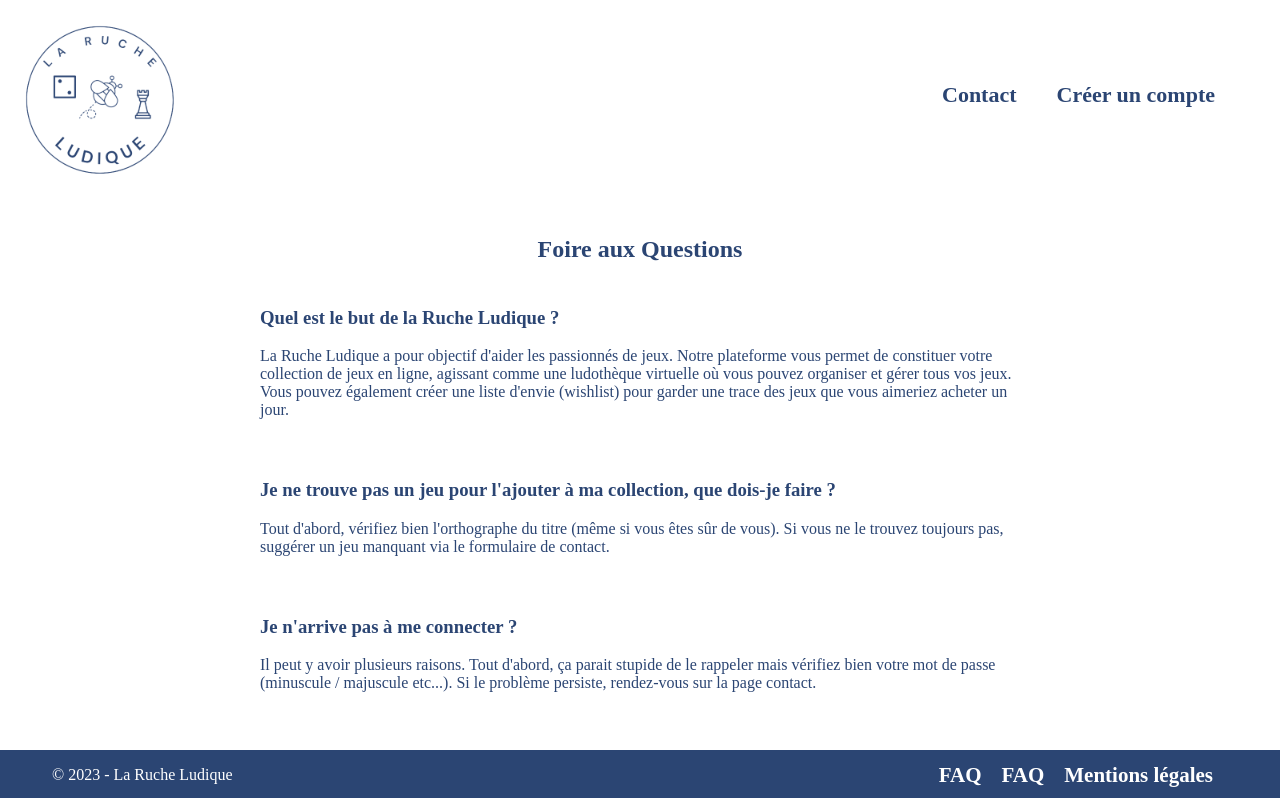
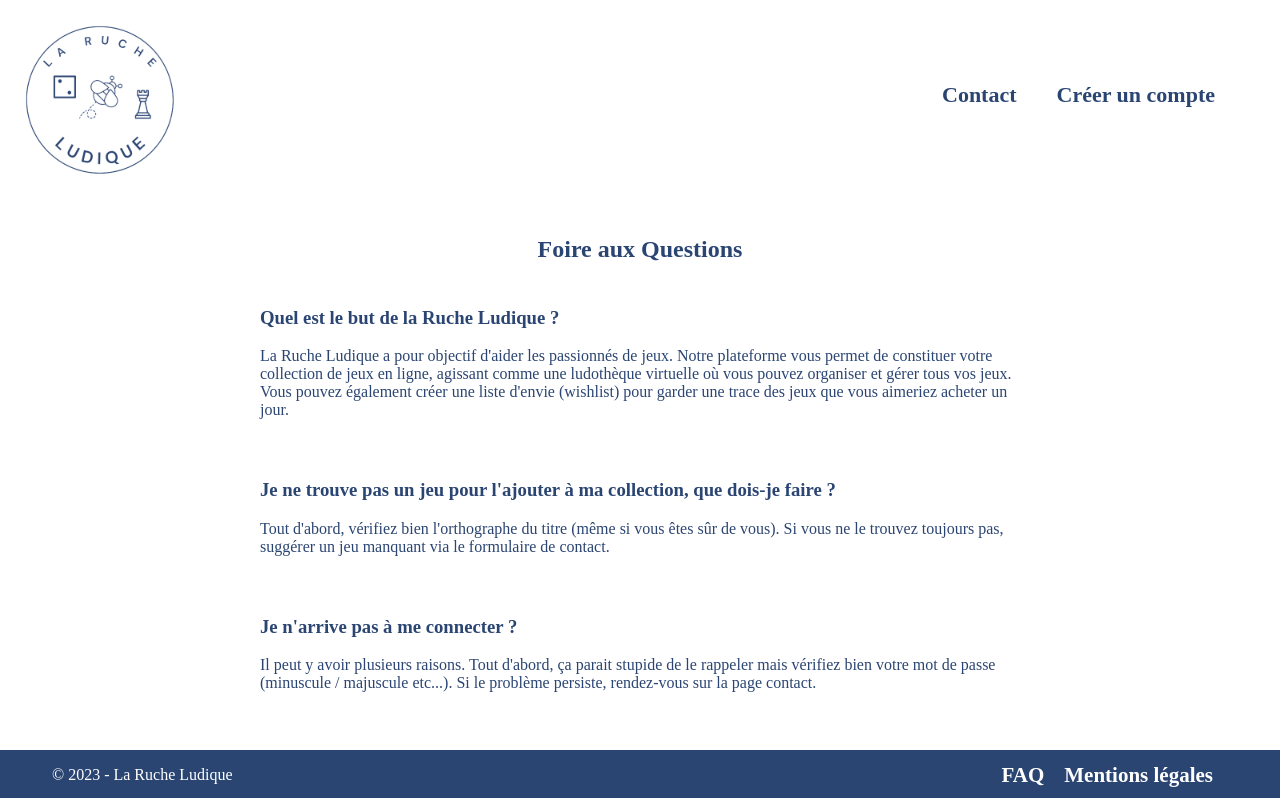
Before and after one commit to PaulinedeValance/projetAlternanceFront, a Vue app: page /faq in a window 1280 px wide. Shown: the top 798 px of the page. Built offline with nearby package versions, Linux system fonts and the light colour scheme; a web font is replaced by a local one.

Commit message:
suppression dédoublement

```diff
--- a/src/components/Footer.vue
+++ b/src/components/Footer.vue
@@ -7,7 +7,6 @@
             <p>&copy; 2023 - La Ruche Ludique</p>
         </div>
         <div class="footer-right">
-            <router-link class="faq-link" to="/faq">FAQ</router-link>
             <router-link class="faq-link" to="/faq">FAQ</router-link>
             <router-link class="mentions-legales-link" to="/legalnotes">Mentions légales</router-link>
         </div>
```
